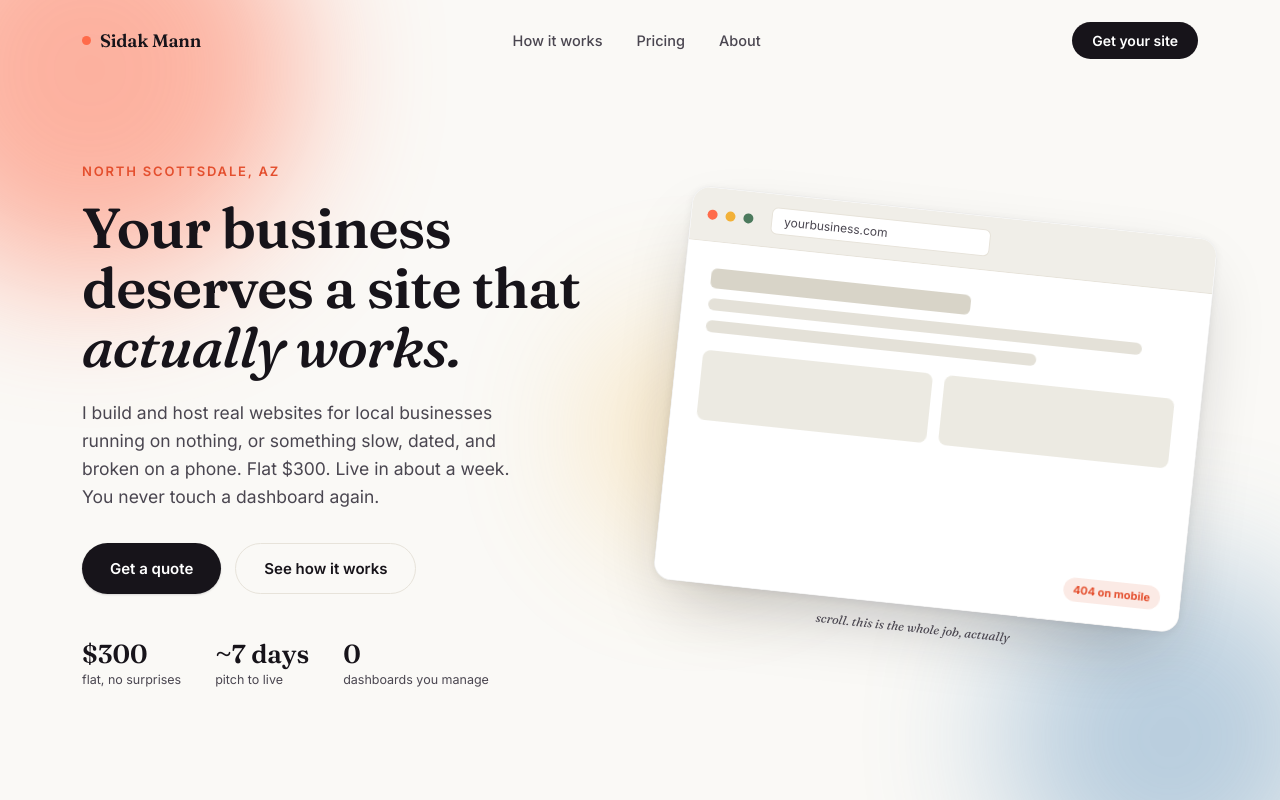
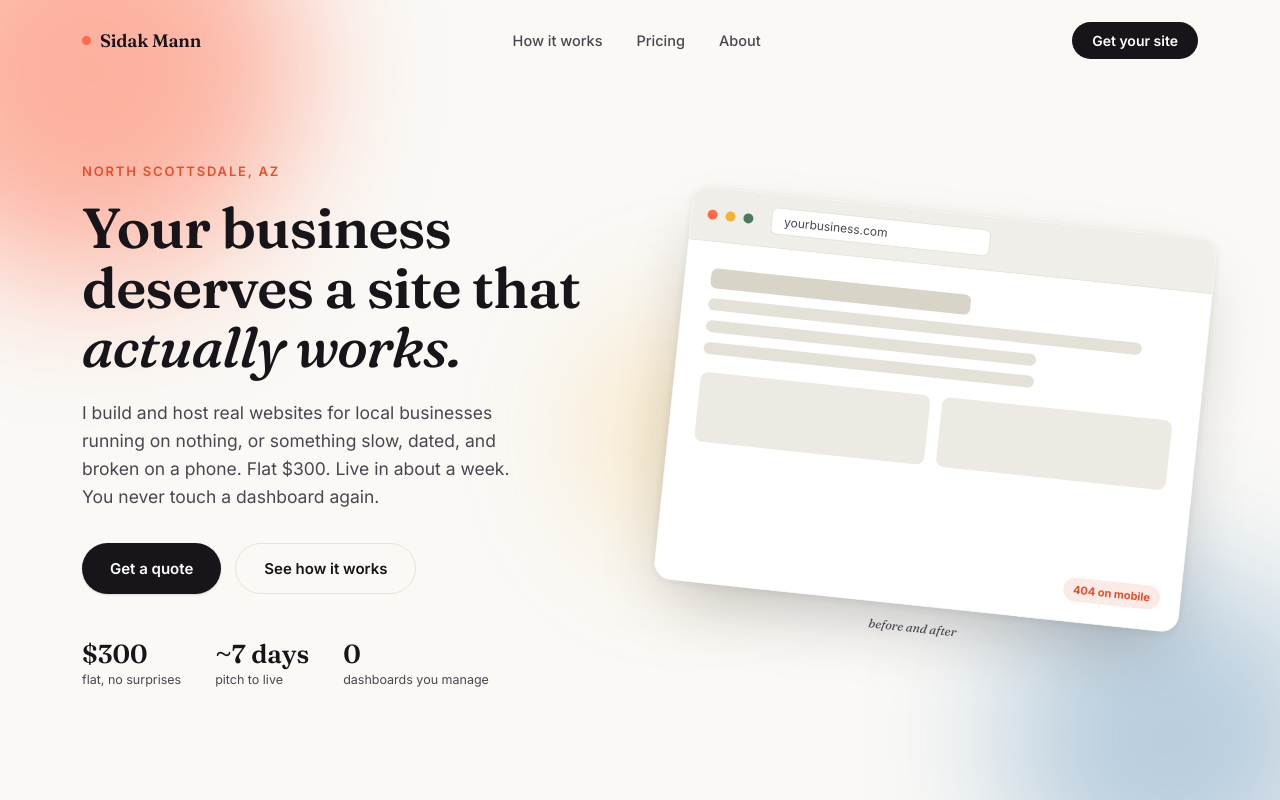
Before and after one commit to sidakmannwebsitedesign/sidakmannwebsitedesign.github.io, a React (Vite) app: page / in a window 1280 px wide. Shown: the top 800 px of the page. Built offline with nearby package versions, Linux system fonts and the light colour scheme.

Commit message:
Update Hero.jsx

```diff
--- a/src/components/Hero.jsx
+++ b/src/components/Hero.jsx
@@ -4,15 +4,12 @@ import { motion, useScroll, useTransform } from 'framer-motion';
 
 export default function Hero() {
   const sectionRef = useRef(null);
-  const { scrollYProgress } = useScroll({
-    target: sectionRef,
-    offset: ['start start', 'end start'],
-  });
+  const { scrollY } = useScroll();
 
-  const brokenOpacity = useTransform(scrollYProgress, [0, 0.35, 0.55], [1, 1, 0]);
-  const fixedOpacity = useTransform(scrollYProgress, [0.35, 0.55, 1], [0, 1, 1]);
-  const tilt = useTransform(scrollYProgress, [0, 1], [6, 0]);
-  const lift = useTransform(scrollYProgress, [0, 1], [0, -18]);
+  const brokenOpacity = useTransform(scrollY, [0, 150, 320], [1, 1, 0]);
+  const fixedOpacity = useTransform(scrollY, [150, 320, 550], [0, 1, 1]);
+  const tilt = useTransform(scrollY, [0, 320], [6, 0]);
+  const lift = useTransform(scrollY, [0, 320], [0, -18]);
 
   return (
     <section id="top" className="hero" ref={sectionRef}>
@@ -63,17 +60,27 @@ export default function Hero() {
             </div>
             <div className="browser__screen">
               <motion.div className="mock mock--broken" style={{ opacity: brokenOpacity }}>
-                <div className="mock__row mock__row--title" />
+                <div className="mock__row mock__row--title mock__row--broken" />
                 <div className="mock__row mock__row--wide" />
-                <div className="mock__row" />
+                <div className="mock__row mock__row--tiny" />
+                <div className="mock__row mock__row--tiny mock__row--overflow" />
                 <div className="mock__grid">
                   <div className="mock__box" />
-                  <div className="mock__box" />
+                  <div className="mock__box mock__box--missing" />
                 </div>
                 <div className="mock__badge">404 on mobile</div>
               </motion.div>
 
               <motion.div className="mock mock--fixed" style={{ opacity: fixedOpacity }}>
+                <div className="mock__navbar">
+                  <span className="mock__navbrand" />
+                  <div className="mock__navlinks">
+                    <span className="mock__navdot" />
+                    <span className="mock__navdot" />
+                    <span className="mock__navdot" />
+                  </div>
+                  <span className="mock__navcta" />
+                </div>
                 <div className="mock__hero">
                   <div className="mock__hero-text">
                     <div className="mock__pill" />
@@ -88,10 +95,18 @@ export default function Hero() {
                   <div className="mock__card" />
                   <div className="mock__card" />
                 </div>
+                <div className="mock__testimonial">
+                  <span className="mock__avatar" />
+                  <div className="mock__testimonial-lines">
+                    <div className="mock__row mock__row--tiny" />
+                    <div className="mock__row mock__row--tiny mock__row--short" />
+                  </div>
+                </div>
+                <div className="mock__footer" />
               </motion.div>
             </div>
           </div>
-          <span className="hero__caption">scroll. this is the whole job, actually</span>
+          <span className="hero__caption"> before and after </span>
         </motion.div>
       </div>
     </section>
```
